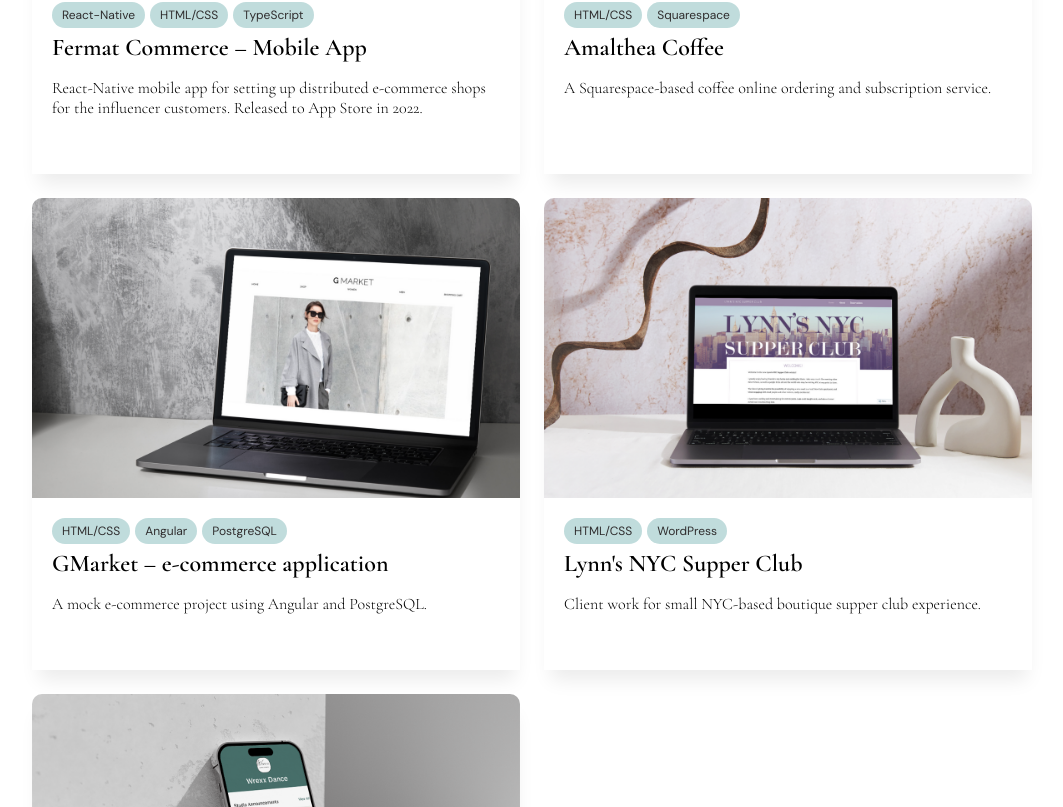
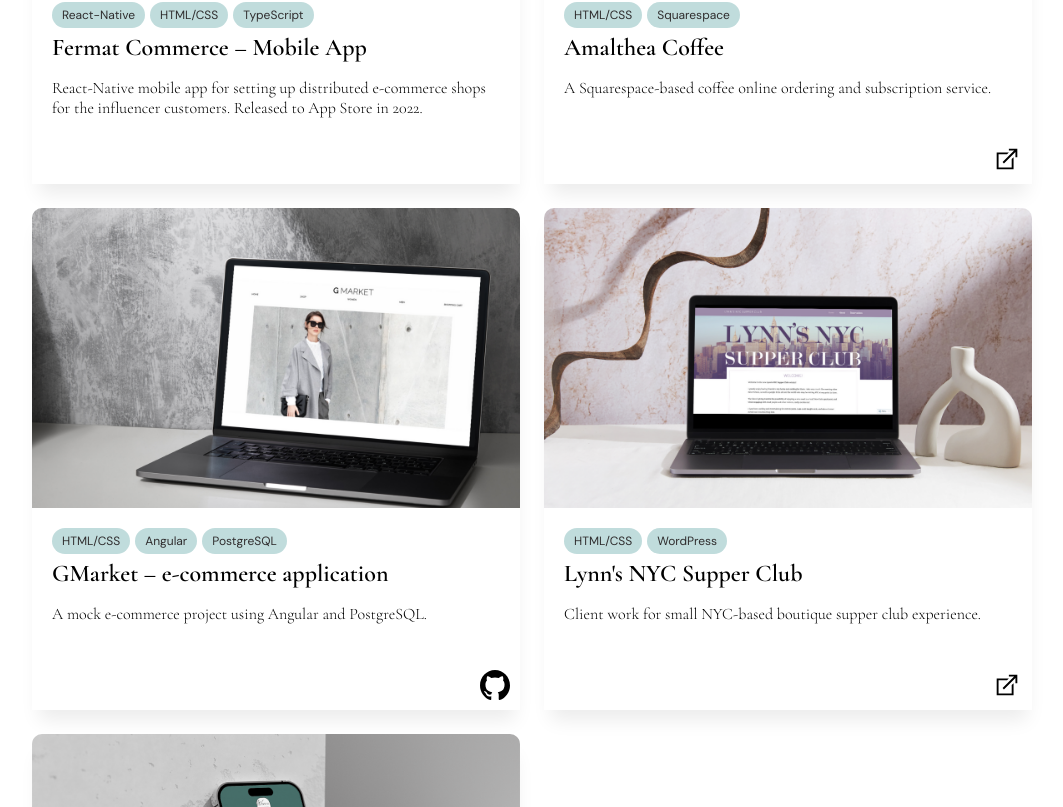
Before and after one commit to gcho91/riacho-portfolio-next, a Next.js app: page / in a window 1280 px wide. Shown: the part 1293-2100 px from the top of the page, without its empty margins (108-1171 px from the left). Built offline with nearby package versions, Linux system fonts and the light colour scheme.

Commit message:
Update portfolio links

```diff
--- a/components/Card.tsx
+++ b/components/Card.tsx
@@ -4,6 +4,7 @@ import { PortfolioItem } from "@/pages/work"
 import Tag from "./Tag"
 import Image from "next/image"
 import { cormorantGaramond } from "@/utils/fonts"
+import SvgIcon from "./SvgIcon"
 
 interface CardProps {
     item: PortfolioItem;
@@ -25,20 +26,33 @@ export default function Card(props: CardProps) {
             <h2 className={`${styles.cardh2} ${cormorantGaramond.className}`}>{item.title}</h2>
             <p className={styles.p}>{item.desc}</p>
         </div>
-        {(item.github || item.link) &&
-            <div className={styles.iconsContainer}>
-                {/* {item.github &&
-                    <a href={item.github} target="_blank">
 
-                    </a>
-                } */}
-                {item.link &&
-                    <a href={item.link} target="_blank">
+        <div className={styles.iconsContainer}>
+            {item.links?.github && (
+                <a
+                    href={item.links.github}
+                    target="_blank"
+                    rel="noopener noreferrer"
+                    aria-label="GitHub repository"
+                    style={{ display: "inline-flex", alignItems: "center", gap: "0.5em" }}
+                >
+                    <SvgIcon src="/github-icon.svg" height={30} width={30} alt="GitHub icon" />
+                </a>
+            )}
+            {item.links?.live_project && (
+                <a
+                    href={item.links.live_project}
+                    target="_blank"
+                    rel="noopener noreferrer"
+                    aria-label="Live project"
+                    style={{ display: "inline-flex", alignItems: "center", gap: "0.5em" }}
+                >
+                    <SvgIcon src="/link-icon.svg" height={30} width={30} alt="Live project icon" />
+                </a>
+            )}
 
-                    </a>
-                }
-            </div>
-        }
+        </div>
+
 
     </div>
 }
--- /dev/null
+++ b/components/SvgIcon.tsx
@@ -0,0 +1,35 @@
+import React from "react";
+
+interface SvgIconProps {
+    src: string; // path to svg in public folder, e.g. "/github-icon.svg"
+    height?: number | string;
+    width?: number | string;
+    alt?: string;
+    className?: string;
+    link?: string; // optional link URL
+    linkTarget?: string; // optional target for link
+    linkRel?: string; // optional rel for link
+}
+
+const SvgIcon: React.FC<SvgIconProps> = ({ src, height = 24, width = 24, alt = "icon", className, link, linkTarget = "_blank", linkRel = "noopener noreferrer" }) => {
+    const icon = (
+        <img
+            src={src}
+            height={height}
+            width={width}
+            alt={alt}
+            className={className}
+            style={{ display: "inline-block" }}
+        />
+    );
+    if (link) {
+        return (
+            <a href={link} target={linkTarget} rel={linkRel} style={{ display: "inline-block" }}>
+                {icon}
+            </a>
+        );
+    }
+    return icon;
+};
+
+export default SvgIcon;
--- a/pages/work.tsx
+++ b/pages/work.tsx
@@ -15,6 +15,11 @@ export interface PortfolioItem {
     tags?: Tags[];
     github?: string;
     link?: string;
+    links?: {
+        github?: string;
+        live_project?: string;
+
+    }
 }
 
 type Tags = "React" | "React-Native" | "HTML/CSS" | "TypeScript" | "WordPress" | "Squarespace" | "Angular" | "PostgreSQL" | "Design" | "Figma"
@@ -25,35 +30,48 @@ const portfolioItems: PortfolioItem[] = [
         title: "Fermat Commerce – Mobile App",
         desc: "React-Native mobile app for setting up distributed e-commerce shops for the influencer customers. Released to App Store in 2022.",
         tags: ["React-Native", "HTML/CSS", "TypeScript"],
-        link: "https://www.fermatcommerce.com/"
+        link: "https://www.fermatcommerce.com/",
+
     },
     {
         imageUrl: amaltheaMock,
         title: "Amalthea Coffee",
         desc: "A Squarespace-based coffee online ordering and subscription service.",
         tags: ["HTML/CSS", "Squarespace"],
-        link: "https://amaltheacoffee.com/"
+        link: "https://amaltheacoffee.com/",
+        links: {
+            live_project: "https://amaltheacoffee.com/",
+
+        }
     },
     {
         imageUrl: gmarketMock,
         title: "GMarket – e-commerce application",
         desc: "A mock e-commerce project using Angular and PostgreSQL.",
         tags: ["HTML/CSS", "Angular", "PostgreSQL"],
-        github: "https://github.com/gcho91/gMarket"
+        github: "https://github.com/gcho91/gMarket",
+        links: {
+            github: "https://github.com/gcho91/gMarket"
+        }
     },
     {
         imageUrl: lynnsMock,
         title: "Lynn's NYC Supper Club",
         desc: "Client work for small NYC-based boutique supper club experience.",
         tags: ["HTML/CSS", "WordPress"],
-        link: "https://lynnsnycsupperclub.com/"
+        link: "https://lynnsnycsupperclub.com/",
+        links: {
+            live_project: "https://lynnsnycsupperclub.com/",
+        }
     },
     {
         imageUrl: wrexxmock,
         title: "Wrexx Dance - iOS App Design Mockup",
         desc: "A reimagined Figma mockup and live prototype of Moment Fitness Client App, a white-label application for fitness and dance studios. ",
         tags: ["Design", "Figma"],
-        link: "https://lynnsnycsupperclub.com/"
+        links: {
+            live_project: "https://www.figma.com/proto/WKOOJkJEP1hE43HBqA37j8/Wrexx-Redesign---Bottom-Tab?node-id=189-1134&starting-point-node-id=189%3A748&t=ToqxyoVYqZHF25xQ-1"
+        }
     },
 
 ]
```
